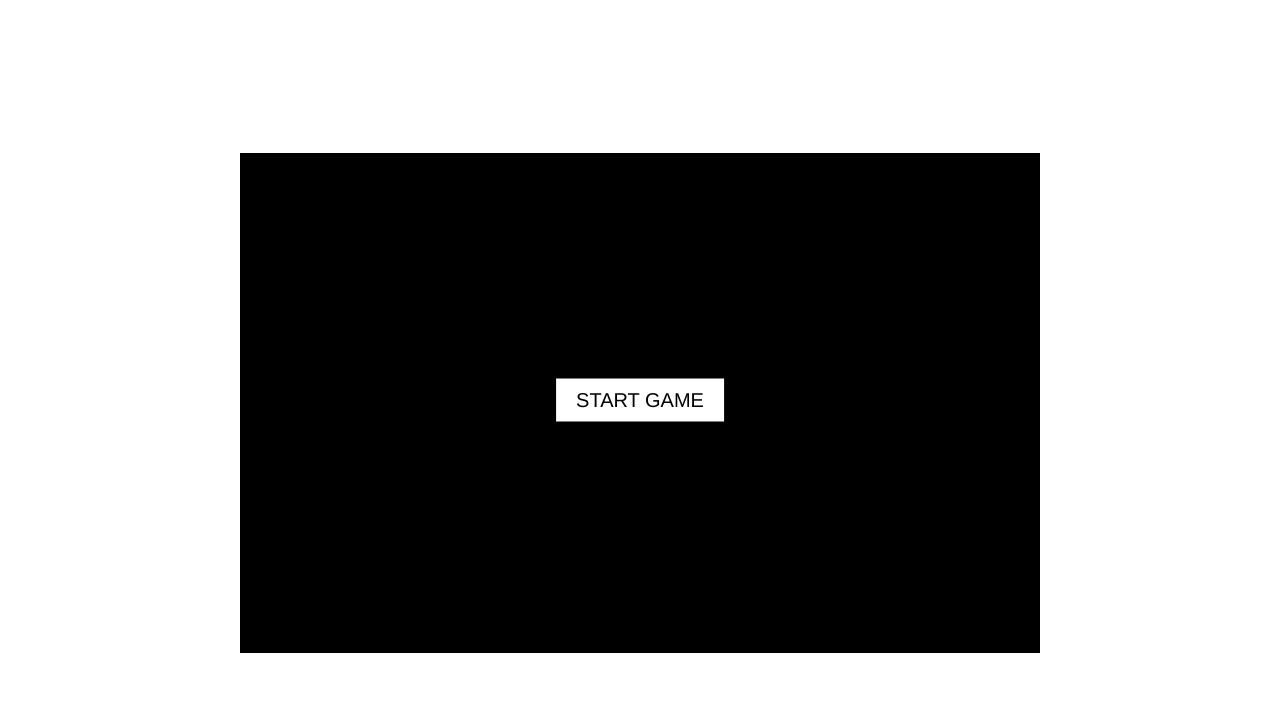
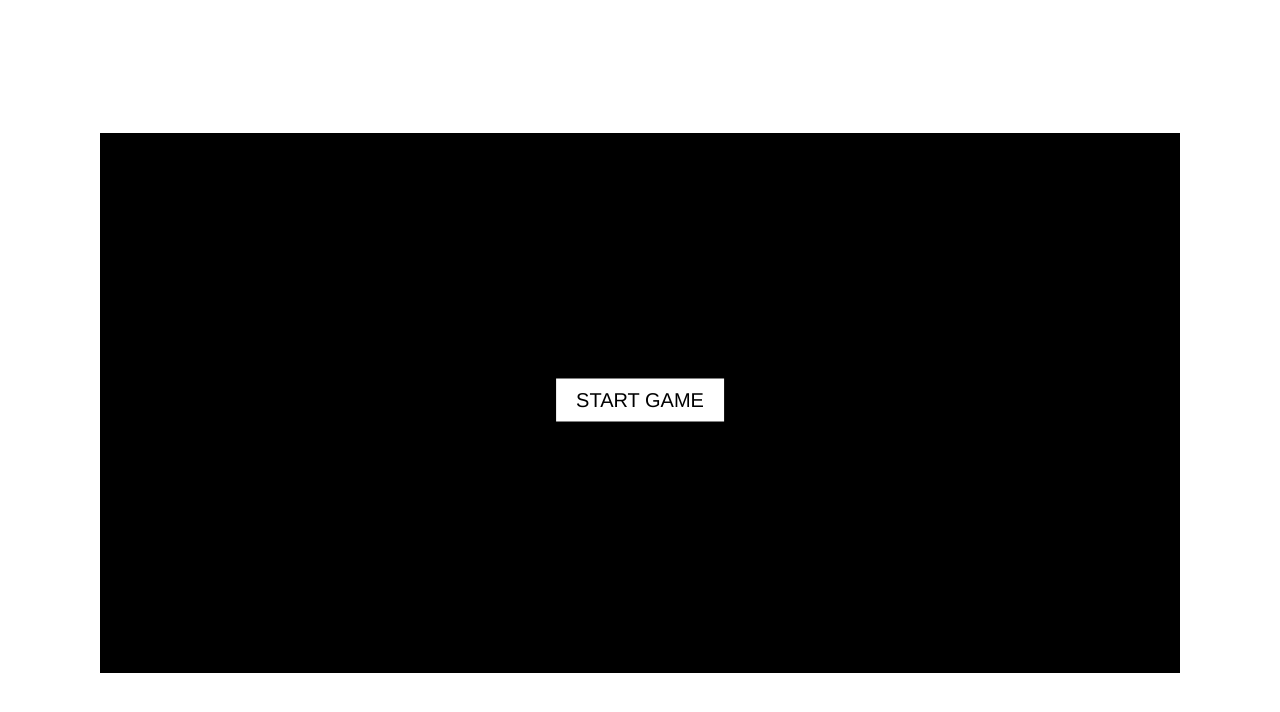
Before and after one commit to sodavr1/pingpong-facade, a website with bundled scripts: page public/index.html in a window 1280 px wide. Built offline with nearby package versions, Linux system fonts and the light colour scheme.

Commit message:
- seperate css and html - port changed to 3000 to retest on render deployment

```diff
--- a/public/index.html
+++ b/public/index.html
@@ -7,15 +7,13 @@
     <link rel="stylesheet" href="main.css">
 </head>
 <body>
-    <div class="container">
         <div class="game">
-            <canvas id="canvas" width="800" height="500"></canvas>
+            <canvas id="canvas"></canvas>
             <p id="message"></p>
             <button id="startBtn">
                 START GAME
             </button>
         </div>
-    </div>
     <script src="js/main.js" type="module"></script>
 </body>
 </html>
--- a/public/main.css
+++ b/public/main.css
@@ -16,12 +16,6 @@ body {
     font-family: 'Franklin Gothic Medium', 'Arial Narrow', Arial, sans-serif;
 }
 
-.container {
-    display: flex;
-    flex-direction: column;
-    align-items: center;
-}
-
 .game{
     position: relative;
 }
@@ -34,6 +28,10 @@ body {
 #canvas {
     margin-top: 10px;
     background-color: black;
+    width:1080px;
+    height:100%;
+    min-width:100%;
+    min-height:100%;
 }
 
 #message {
```
